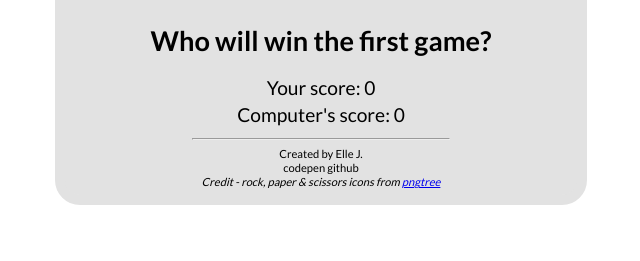
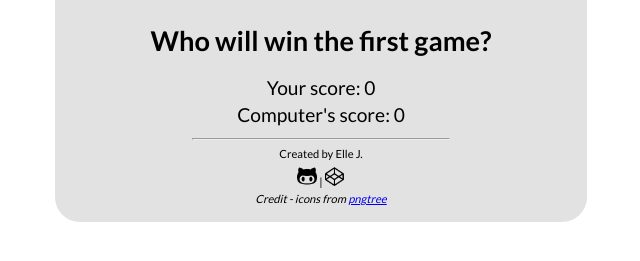
Before and after one commit to mustafa891/rock-paper-scissors-js, a plain HTML site: page index.html in a window 1280 px wide. Shown: the part 385-646 px from the top of the page, without its empty margins (319-959 px from the left). Drawn offline with Linux system fonts and the light colour scheme.

Commit message:
Add footer icons

```diff
--- a/index.html
+++ b/index.html
@@ -49,8 +49,9 @@
         <hr>
         <footer>
           <p>Created by Elle J.</p>
-          <p>codepen github</p>
-          <p><em>Credit - rock, paper & scissors icons from <a href="https://pngtree.com/">pngtree</a></em></p>
+          <p><a href="https://github.com/itsellej" target="_blank"><img class="icons" src="./img/github-icon.png" alt="Github icon"></a> |
+            <a href="https://codepen.io/itsellej/" target="_blank"><img class="icons" src="./img/codepen-icon.png" alt="Codepen icon"></a></p>
+          <p><em>Credit - icons from <a href="https://pngtree.com/">pngtree</a></em></p>
         </footer>
 
       </div>
--- a/style.css
+++ b/style.css
@@ -108,6 +108,10 @@ footer{
   line-height: 0.2rem;
 }
 
+.icons{
+  max-width: 20px;
+  height: auto;
+}
 
 
 /* MEDIA QUERIES */
```
Also changed, not shown: img/codepen-icon.png (added), img/github-icon.png (added).
